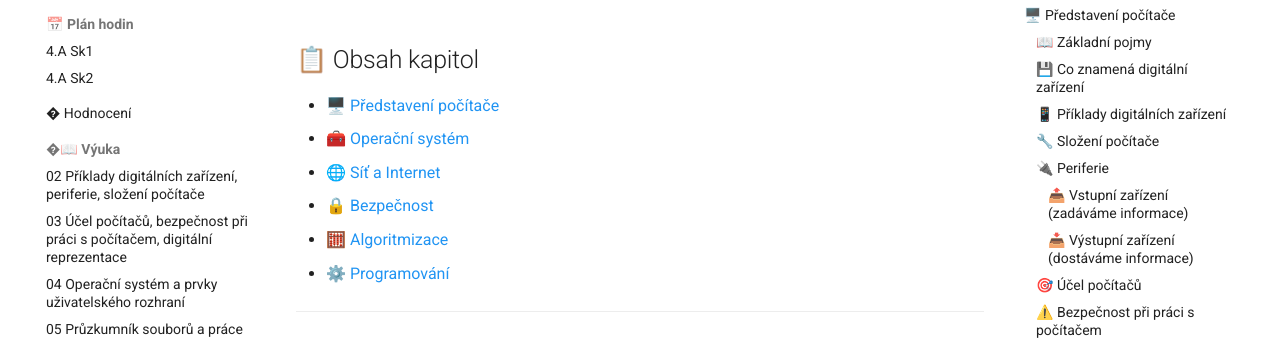
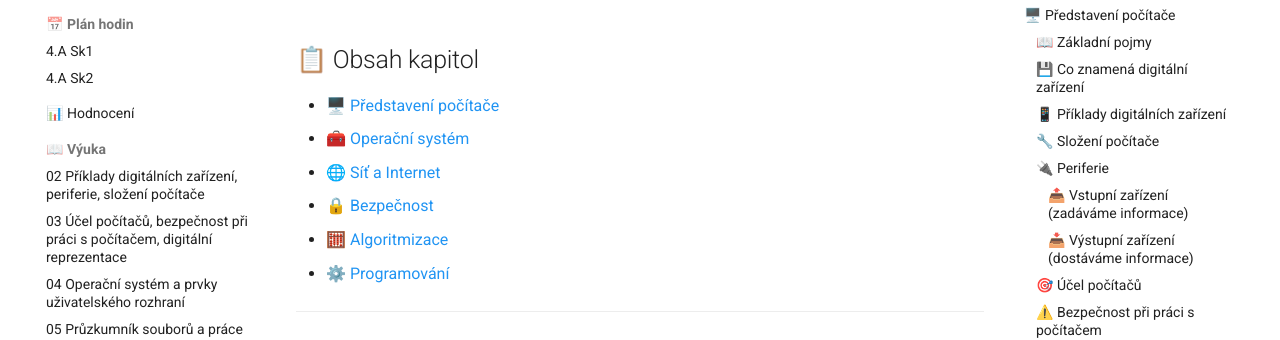
Before and after one commit to tomnovota/zs-materialy, an MkDocs documentation site: the page built from docs/04/index.md, in a window 1280 px wide. Shown: the part 198-538 px from the top of the page. Built offline with MkDocs 1.6.1 and Material for MkDocs 9.7.7, drawn with Linux system fonts in a browser that asks for light colours.

Commit message:
Fixed menu

```diff
--- a/mkdocs.yml
+++ b/mkdocs.yml
@@ -101,8 +101,8 @@ nav:
     - "📅 Plán hodin":
       - "4.A Sk1": 04/plan-hodin-4a-sk1.md
       - "4.A Sk2": 04/plan-hodin-4a-sk2.md
-    - "� Hodnocení": 04/hodnoceni.md
-    - "�📖 Výuka":
+    - "📊 Hodnocení": 04/hodnoceni.md
+    - "📖 Výuka":
       - "02 Příklady digitálních zařízení, periferie, složení počítače": 04/vyuka/02/index.md
       - "03 Účel počítačů, bezpečnost při práci s počítačem, digitální reprezentace": 04/vyuka/03/index.md
       - "04 Operační systém a prvky uživatelského rozhraní": 04/vyuka/04/index.md
@@ -154,7 +154,6 @@ nav:
       - "23 Příklady a účel informačních systémů": 05/vyuka/23/index.md
       - "24 Technologie informačních systémů, uživatelé a práva": 05/vyuka/24/index.md
       - "25 Schémata": 05/vyuka/25/index.md
-    - "📊 Hodnocení": 05/hodnoceni.md
   - "🎓 6. ročník":
     - "📚 Výukový text": 06/index.md
     - "📅 Plán hodin":
@@ -193,7 +192,6 @@ nav:
       - "30 Příklady algoritmů": 06/vyuka/30/index.md
       - "31 Úlohy na algoritmizaci": 06/vyuka/31/index.md
       - "32 Vývoj programu - plánování, testování, ladění chyb": 06/vyuka/32/index.md
-    - "📊 Hodnocení": 06/hodnoceni.md
   - "🎓 7. ročník":
     - "📚 Výukový text": 07/index.md
     - "📅 Plán hodin":
@@ -201,8 +199,8 @@ nav:
       - "7.A Sk2": 07/plan-hodin-7a-sk2.md
       - "7.B Sk1": 07/plan-hodin-7b-sk1.md
       - "7.B Sk2": 07/plan-hodin-7b-sk2.md
-    - "� Hodnocení": 07/hodnoceni.md
-    - "�📖 Výuka":
+    - "📊 Hodnocení": 07/hodnoceni.md
+    - "📖 Výuka":
       - "02 Příklady digitálních zařízení, periferie a složení počítače": 07/vyuka/02/index.md
       - "03 Účel počítačů, bezpečnost při práci s počítačem, hesla": 07/vyuka/03/index.md
       - "04 Kódování informace a digitální reprezentace": 07/vyuka/04/index.md
@@ -231,15 +229,14 @@ nav:
       - "27 Programovací jazyky": 07/vyuka/27/index.md
       - "28 Vývoj programu - plánování, testování, ladění chyb": 07/vyuka/28/index.md
       - "29 Programování her v Makecode Arcade": 07/vyuka/29/index.md
-    - "📊 Hodnocení": 07/hodnoceni.md
   - "🎓 8. ročník":
     - "📚 Výukový text": 08/index.md
     - "📅 Plán hodin":
       - "8.B Sk1": 08/plan-hodin-8b-sk1.md
       - "8.B Sk2": 08/plan-hodin-8b-sk2.md
       - "8.C Sk2": 08/plan-hodin-8c-sk2.md
-    - "� Hodnocení": 08/hodnoceni.md
-    - "�📖 Výuka":
+    - "📊 Hodnocení": 08/hodnoceni.md
+    - "📖 Výuka":
       - "02 Digitálních zařízení, periferie a složení počítače": 08/vyuka/02/index.md
       - "03 Kódování informace": 08/vyuka/03/index.md
       - "04 Digitální reprezentace a binární soustava": 08/vyuka/04/index.md
@@ -263,7 +260,6 @@ nav:
       - "22 MS Excel - kontingenční tabulka": 08/vyuka/22/index.md
       - "23 MS Excel - funkce": 08/vyuka/23/index.md
       - "24 MS Excel - vizualizace dat": 08/vyuka/24/index.md
-    - "📊 Hodnocení": 08/hodnoceni.md
   - "🎓 9. ročník":
     - "📚 Výukový text": 09/index.md
     - "📅 Plán hodin":
@@ -300,7 +296,6 @@ nav:
       - "26 Zvukové zpracování": 09/vyuka/26/index.md
       - "27 Virtuální a rozšířená realita": 09/vyuka/27/index.md
       - "28 Internet věcí": 09/vyuka/28/index.md
-    - "📊 Hodnocení": 09/hodnoceni.md
   - "📚 Návody":
     - navody/index.md
     - "💻 Počítačová gramotnost":
```
